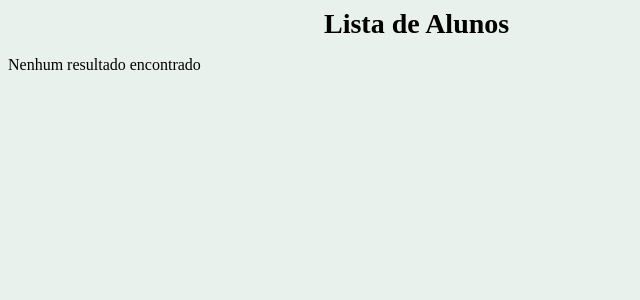
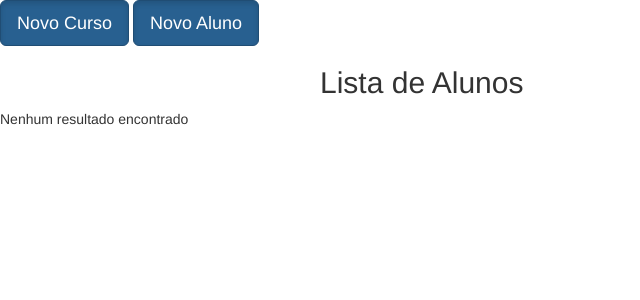
Before and after one commit to glauberatanaka/web2ap2, a Django app: page / in a window 1280 px wide. Shown: the top 300 px of the page, without its empty margins (0-640 px from the left). Run offline with Django 3.2, Linux system fonts and the light colour scheme; data that the repository does not hold is empty; some libraries are stand-ins or nearby versions.

Commit message:
cria formulários

```diff
--- a/templates/alunosApp/form_aluno.html
+++ b/templates/alunosApp/form_aluno.html
@@ -11,6 +11,7 @@
             {{ form.as_p }}
             {% csrf_token %}
             <input type="submit" class="btn btn-primary" value="Salvar">
+            <a href="{% url 'index' %}" class="btn btn-danger">Voltar</a>
         </form>
     </div>
 </body>
--- a/templates/alunosApp/form_curso.html
+++ b/templates/alunosApp/form_curso.html
@@ -11,6 +11,7 @@
             {{ form.as_p }}
             {% csrf_token %}
             <input type="submit" class="btn btn-primary" value="Salvar">
+            <a href="{% url 'index' %}" class="btn btn-danger">Voltar</a>
         </form>
     </div>
 </body>
--- a/templates/alunosApp/index.html
+++ b/templates/alunosApp/index.html
@@ -3,9 +3,13 @@
 <head>
     <meta charset="UTF-8">
     <link rel="stylesheet" href="{% static 'css/style.css' %}">
+    <link rel="stylesheet" href="https://stackpath.bootstrapcdn.com/bootstrap/3.4.1/css/bootstrap.min.css" integrity="sha384-HSMxcRTRxnN+Bdg0JdbxYKrThecOKuH5zCYotlSAcp1+c8xmyTe9GYg1l9a69psu" crossorigin="anonymous">
     <title>Alunos</title>
 </head>
 <body>
+    <a href="{% url 'form_curso' %}" class="btn btn-primary btn-lg active">Novo Curso</a>
+    <a href="{% url 'form_aluno' %}" class="btn btn-primary btn-lg active">Novo Aluno</a>
+
     <h2>Lista de Alunos</h2>
 
     <div class="alunos">
```
